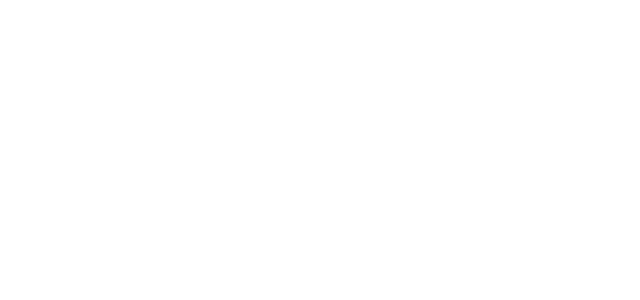
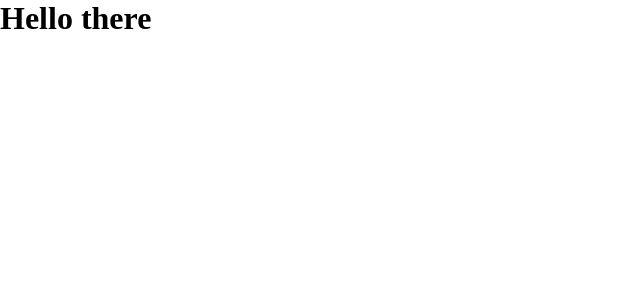
Before and after one commit to RuFuRu/Antique-Store, a React (Create React App) app: page /collection/1 in a window 1280 px wide. Before the commit this address had no page. Shown: the top 300 px of the page, without its empty margins (0-640 px from the left). Built offline with nearby package versions, Linux system fonts and the light colour scheme.

Commit message:
another route

```diff
--- a/src/App.tsx
+++ b/src/App.tsx
@@ -4,6 +4,7 @@ import Collection from "./Pages/Collection";
 import ShoppingCard from "./Pages/ShoppingCard";
 import AntiqueStoreContext from "./AntiqueStoreContext";
 import { useState } from "react";
+import Item from "./Pages/Item";
 
 
 function App() {
@@ -18,6 +19,7 @@ function App() {
             <Route path="/" element={<Homepage/>}></Route>
             <Route path="/collection" element={<Collection/>}></Route>
             <Route path="/shoppingcard" element={<ShoppingCard/>}></Route>
+            <Route path="/collection/:id" element={<Item/>}></Route>
           </Routes>
         </div>
       </BrowserRouter>
--- a/src/Components/ShoppingItemsList.tsx
+++ b/src/Components/ShoppingItemsList.tsx
@@ -1,4 +1,5 @@
 import { useContext } from 'react';
+import { Link } from 'react-router-dom';
 import AntiqueStoreContext from '../AntiqueStoreContext';
 import shopItems from '../Data/shopItems.json';
 import currencyFormat from '../OtherFunctions/currencyFormat';
@@ -8,11 +9,13 @@ function ShoppingItemsList() {
 
     const listedItems = shopItems.filter(item => item.tag === context?.filter || context?.unFilter).map(item => (
         <div className="shoppingitemslist-container" key={item.id}>
-            <img src={`${item.url}`} alt="item picture" className="sil-img"/>
-            <div className="sil-span-container">
-                <span className="sil-span-1">{item.name}</span>
-                <span className="sil-span-2">{currencyFormat(item.price)}</span>
-            </div>
+            <Link to={`/collection/${item.id}`} className="sil-link">
+                <img src={`${item.url}`} alt="item picture" className="sil-img"/>
+                <div className="sil-span-container">
+                    <span className="sil-span-1">{item.name}</span>
+                    <span className="sil-span-2">{currencyFormat(item.price)}</span>
+                </div>
+            </Link>
         </div>
     ))
 
--- a/src/Pages/Homepage.tsx
+++ b/src/Pages/Homepage.tsx
@@ -6,7 +6,7 @@ function Homepage() {
     <main>
       <h1>Antique <span className="yellow">Thunderstorm</span></h1>
       <div className="homepage-an-container">
-        <Link to="/Collection">See our Collection</Link>
+        <Link to="/collection">See our Collection</Link>
       </div>
     </main>
   )
--- /dev/null
+++ b/src/Pages/Item.tsx
@@ -0,0 +1,9 @@
+function Item() {
+    return (
+        <div className="item-page-container">
+            <h1>Hello there</h1>
+        </div>
+    )
+}
+
+export default Item;
--- a/src/Sass/components/ShoppingItems.scss
+++ b/src/Sass/components/ShoppingItems.scss
@@ -17,6 +17,11 @@
     }
 }
 
+.sil-link {
+    text-decoration: none;
+    color: inherit;
+}
+
 .sil-img {
     width: 300px;
     height: 300px;
```
